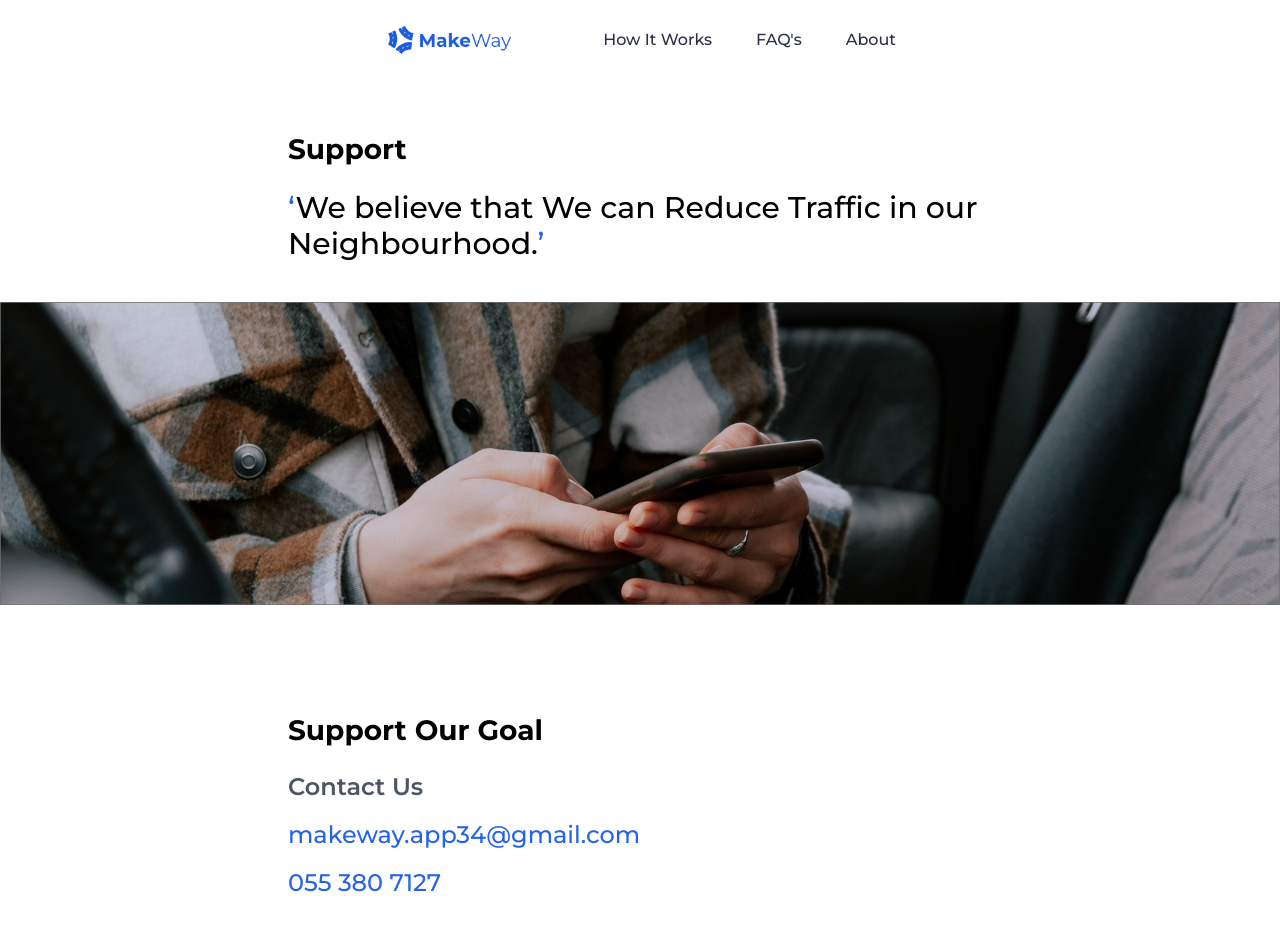
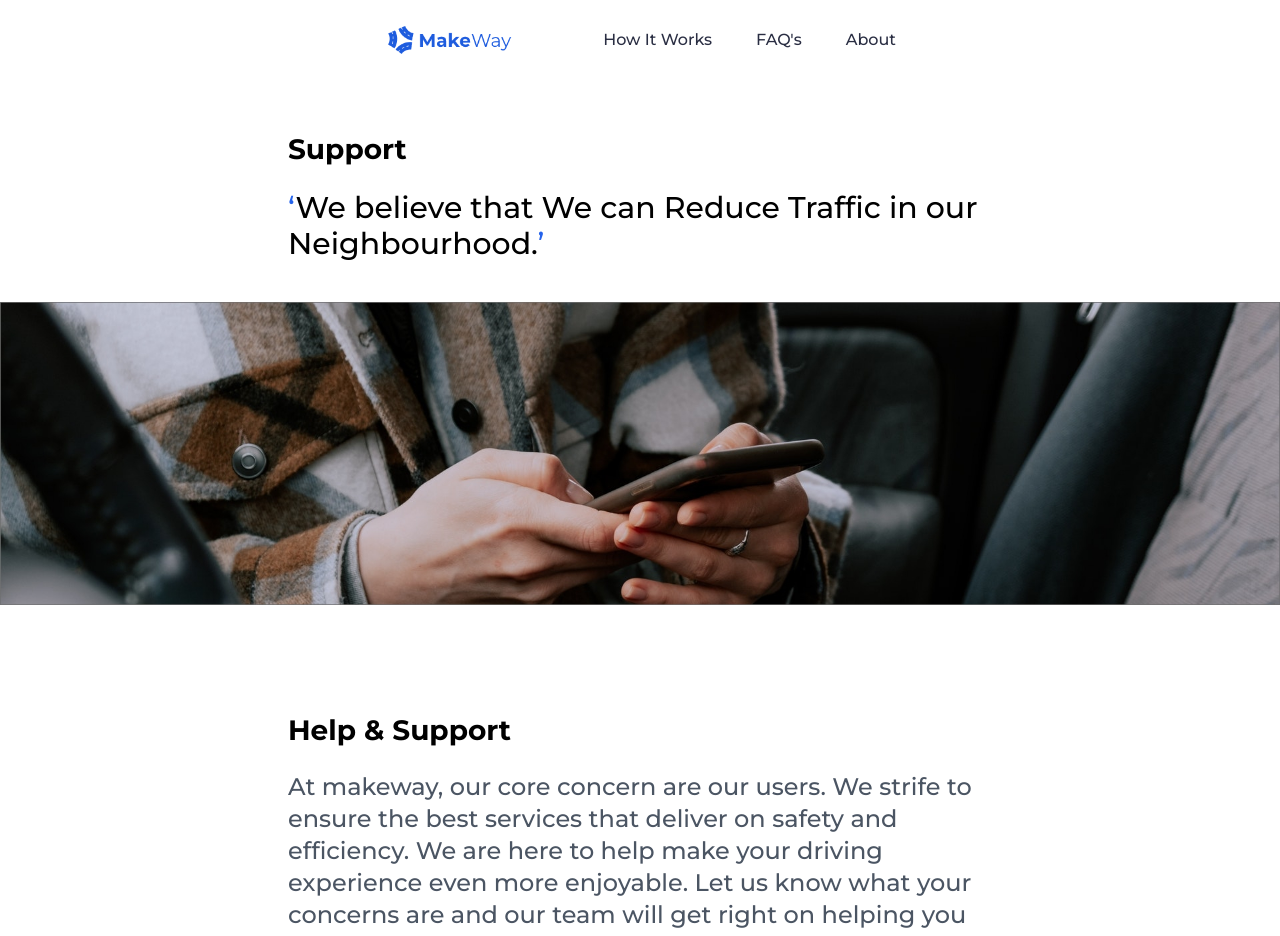
Before and after one commit to JAPECorp/New-MakeWayApp-Website, a Next.js app: page /support in a window 1280 px wide. Shown: the top 936 px of the page. Built offline with nearby package versions, Linux system fonts and the light colour scheme.

Commit message:
Support Info

```diff
--- a/components/Support/content.jsx
+++ b/components/Support/content.jsx
@@ -3,11 +3,16 @@ function SupportContent(props) {
     <>
       <div className="mt-20 sm:mt-20">
         <h1 className="text-black text-left text-makeway-md">
-          Support Our Goal
+        Help & Support
         </h1>
 
-        <p className="md:w-2/4 text-lg md:text-2xl text-gray-600 font-semibold mt-5">
-          Contact Us
+        <p className="text-lg md:text-2xl text-gray-600 mt-5">
+        At makeway, our core concern are our users.
+         We strife to ensure the best services
+         that deliver on safety and efficiency.
+        We are here to help make your driving experience
+         even more enjoyable. Let us know what your concerns
+          are and our team will get right on helping you out!
         </p>
         <p className="mt-4">
         <a
```
